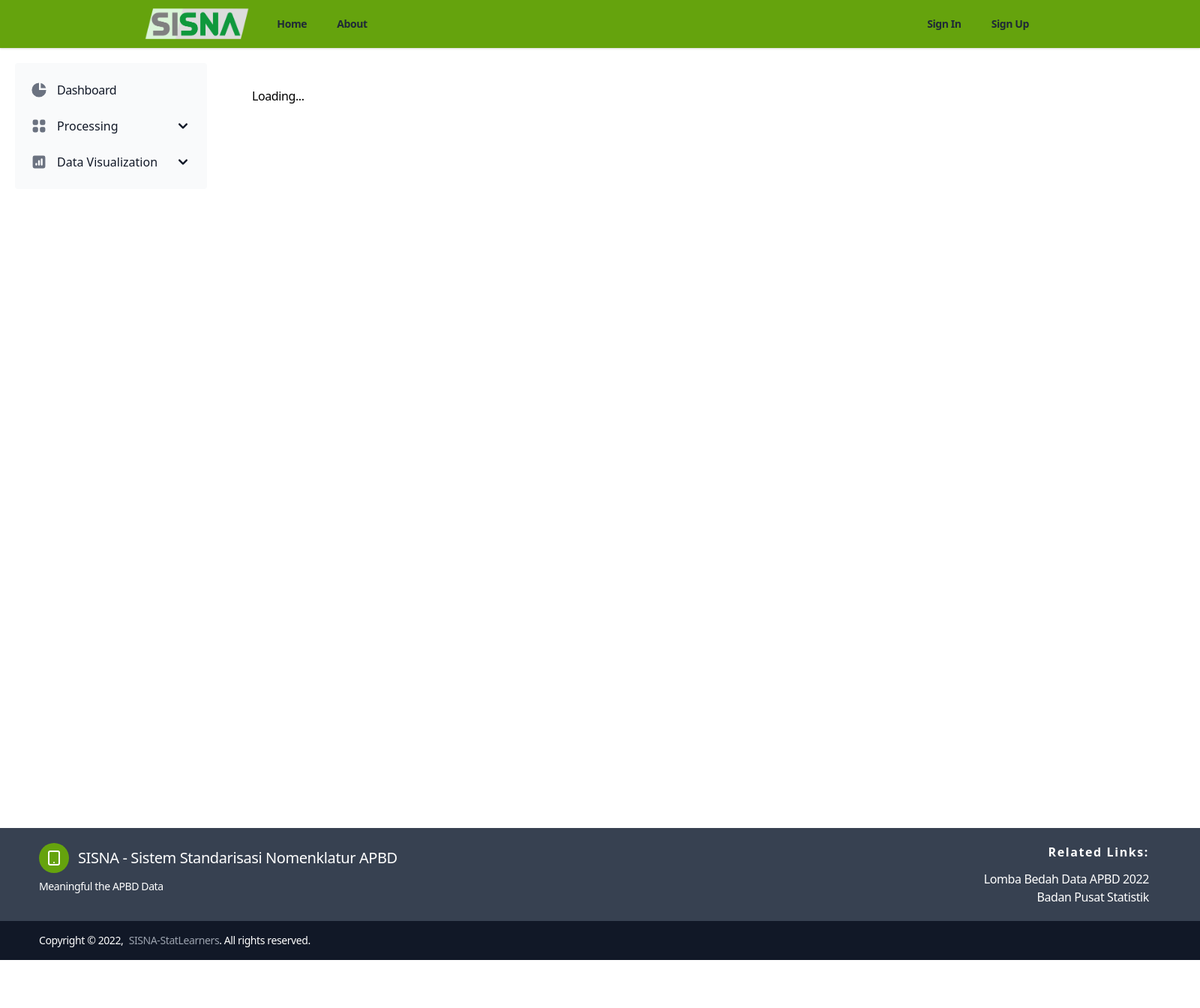
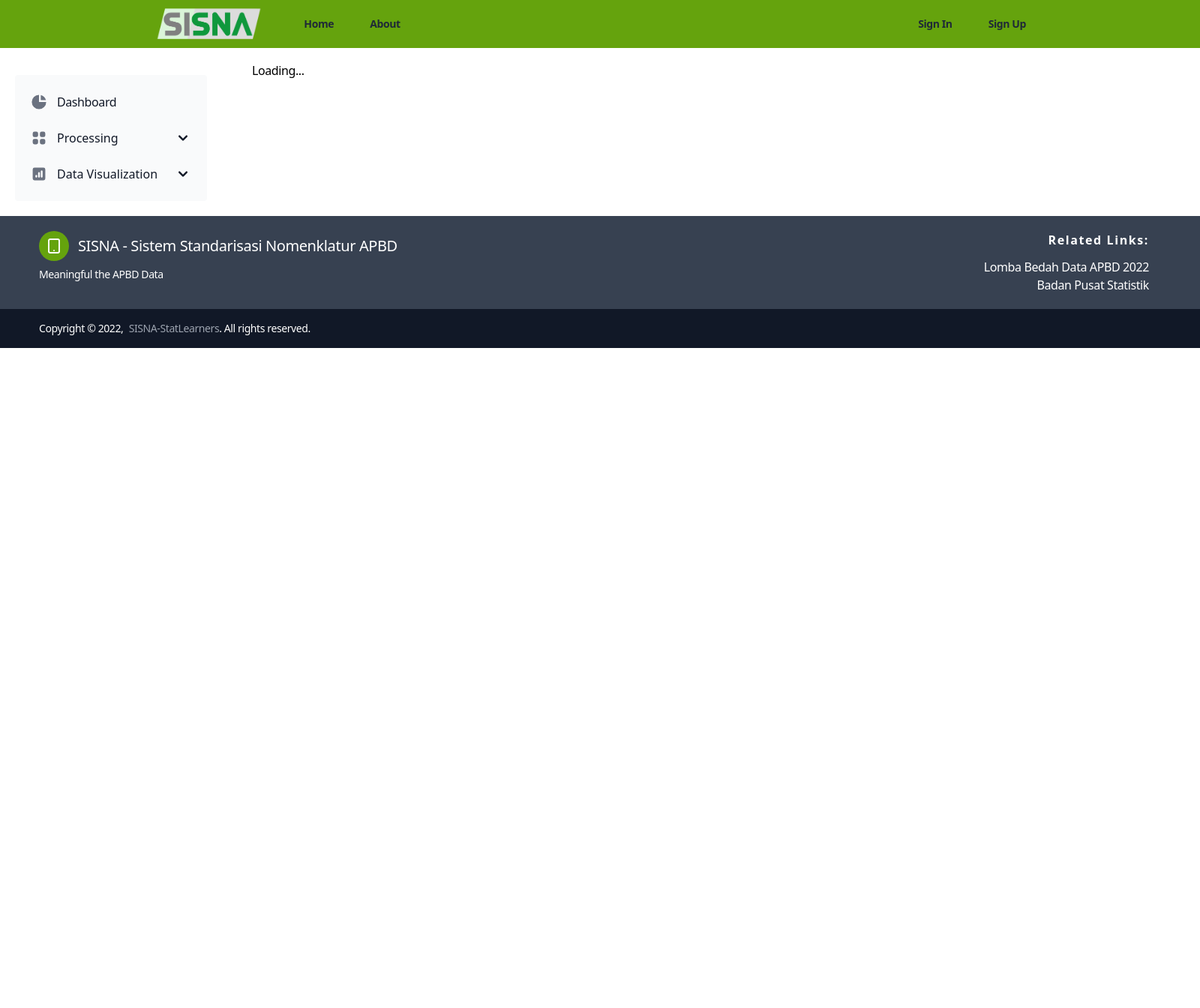
Before and after one commit to fitriandriastuti/sisnadev, a Python web app: template app/templates/dashboard.html in a window 1600 px wide. Shown: the whole page at 75% size. After the commit the page ends 464 px from the top, so only its background shows below. Run offline with Jinja, Linux system fonts and the light colour scheme; the template is opened without the code that fills it, so the values that code supplies are empty; some libraries are stand-ins or nearby versions.

Commit message:
fixed heade v1

```diff
--- a/app/static/css/main_production.css
+++ b/app/static/css/main_production.css
@@ -600,12 +600,25 @@ video {
   position: static;
 }
 
+.fixed {
+  position: fixed;
+}
+
 .absolute {
   position: absolute;
 }
 
 .relative {
   position: relative;
+}
+
+.sticky {
+  position: -webkit-sticky;
+  position: sticky;
+}
+
+.top-0 {
+  top: 0px;
 }
 
 .z-0 {
@@ -673,6 +686,14 @@ video {
 
 .mt-10 {
   margin-top: 2.5rem;
+}
+
+.mt-20 {
+  margin-top: 5rem;
+}
+
+.mt-24 {
+  margin-top: 6rem;
 }
 
 .mt-32 {
--- a/app/templates/dashboard.html
+++ b/app/templates/dashboard.html
@@ -2,7 +2,7 @@
 
 {% block body %}
 
-<div id="tableStandardization" class="pt-8 max-w-full max-h-ful overflow-auto" style="width: 1200px;height: 1000px;">
+<div id="tableStandardization" class="pt-8 max-w-full max-h-ful overflow-auto" style="width: 1200px;">
     <div id="react-entry-point">
         <div id="_dash-global-error-container" class="_dash-global-error-container">
             Loading...
--- a/app/templates/layout_main.html
+++ b/app/templates/layout_main.html
@@ -28,20 +28,49 @@
           --tw-bg-opacity: 1;
           background-color: rgb(54 83 20);
       }
+      /* The navigation bar */
+      .navbar {
+          overflow: hidden;
+          background-color: #333;
+          position: fixed; /* Set the navbar to fixed position */
+          top: 0; /* Position the navbar at the top of the page */
+          width: 100%; /* Full width */
+      }
+
+      /* Links inside the navbar */
+      .navbar a {
+          float: left;
+          display: block;
+          /*color: #f2f2f2;*/
+          text-align: center;
+          padding: 14px 16px;
+          text-decoration: none;
+      }
+
+      /* Change background on mouse-over */
+      .navbar a:hover {
+          background: #ddd;
+          color: black;
+      }
+
+      /* Main content */
+      .main {
+          margin-top: 30px; /* Add a top margin to avoid content overlay */
+      }
     </style>
 
 </head>
 <body class="font-sans antialiased tracking-tight text-tiny">
 
-    <div class="sticky top-0 z-50">
+    <div class="">
     {% include 'navbar.html' %}
     </div>
 
-    <div class="relative flex">
-        <div class="hidden md:block flex-none py-5 px-5">
+    <div class="flex">
+        <div class="hidden md:block flex-none py-5 px-5 mt-20">
             {% include 'navbar_side.html' %}
         </div>
-        <div class="w-full flex-auto w-64 py-5 px-5 md:px-10">
+        <div class="w-full flex-auto w-64 py-5 px-5 md:px-10 mt-20 main">
             {% block body %}{% endblock %}
         </div>
     </div>
--- a/app/templates/navbar.html
+++ b/app/templates/navbar.html
@@ -1,5 +1,5 @@
 
-<nav class=""
+<nav class="sticky top-0 navbar"
 x-data="{open:false,menu:false, lokasi:false}">
   <div class="bg-green-400 shadow">
     <div class="max-w-7xl mx-auto px-2 sm:px-4 lg:px-8">
@@ -14,7 +14,7 @@ x-data="{open:false,menu:false, lokasi:false}">
               <a href="/" class="{% if request.path == '/' %} bg-green-200 text-white-500 {% endif %} ml-4 px-3 py-2 rounded-md text-sm leading-5 font-medium text-gray-800 font-semibold hover:bg-green-600 hover:text-white transition duration-150 ease-in-out cursor-pointer focus:outline-none focus:text-white focus:bg-gray-700 "> Home </a>
               {% if data.email %}
 <!--              <a href="/standardizationakun" class="{% if request.path == '/standardizationakun' %} bg-green-200 text-white-500 {% endif %} ml-4 px-3 py-2 rounded-md text-sm leading-5 font-medium text-gray-800 font-semibold hover:bg-green-600 hover:text-white transition duration-150 ease-in-out cursor-pointer focus:outline-none focus:text-white focus:bg-gray-700 "> Standardization </a>-->
-              <a href="/dashboardall" class="{% if request.path == '/dashboard' %} bg-green-200 text-white-500 {% endif %} ml-4 px-3 py-2 rounded-md text-sm leading-5 font-medium text-gray-800 font-semibold hover:bg-green-600 hover:text-white transition duration-150 ease-in-out cursor-pointer focus:outline-none focus:text-white focus:bg-gray-700 "> Dashboard </a>
+              <a href="/dashboardall" class="{% if request.path == '/dashboardall' %} bg-green-200 text-white-500 {% endif %} ml-4 px-3 py-2 rounded-md text-sm leading-5 font-medium text-gray-800 font-semibold hover:bg-green-600 hover:text-white transition duration-150 ease-in-out cursor-pointer focus:outline-none focus:text-white focus:bg-gray-700 "> Dashboard </a>
               <a href="/similarityscore" class="{% if request.path == '/similarityscore' %} bg-green-200 text-white-500 {% endif %} ml-4 px-3 py-2 rounded-md text-sm leading-5 font-medium text-gray-800 font-semibold hover:bg-green-600 hover:text-white transition duration-150 ease-in-out cursor-pointer focus:outline-none focus:text-white focus:bg-gray-700 "> Data Processing </a>
               <a href="/apemdafungsianggaran" class="{% if request.path == '/apemdafungsianggaran' or request.path == '/apemdafungsibelanja' or request.path == '/aakunanggaran' or request.path == '/asubkegiatananggaran' %} bg-green-200 text-white-500 {% endif %} ml-4 px-3 py-2 rounded-md text-sm leading-5 font-medium text-gray-800 font-semibold hover:bg-green-600 hover:text-white transition duration-150 ease-in-out cursor-pointer focus:outline-none focus:text-white focus:bg-gray-700 "> Data Visualization </a>
               {% endif %}
--- a/app/templates/visualization.html
+++ b/app/templates/visualization.html
@@ -2,7 +2,7 @@
 
 {% block body %}
 
-<div id="tableStandardization" class="pt-8 max-w-full max-h-ful overflow-auto" style="width: 1200px;height: 1000px;">
+<div id="tableStandardization" class="pt-8 max-w-full max-h-ful overflow-auto" style="width: 1200px;">
     <div id="react-entry-point">
         <div id="_dash-global-error-container" class="_dash-global-error-container">
             Loading...
```
Also changed, not shown: app/templates/layout.html (+30 -1 lines).
